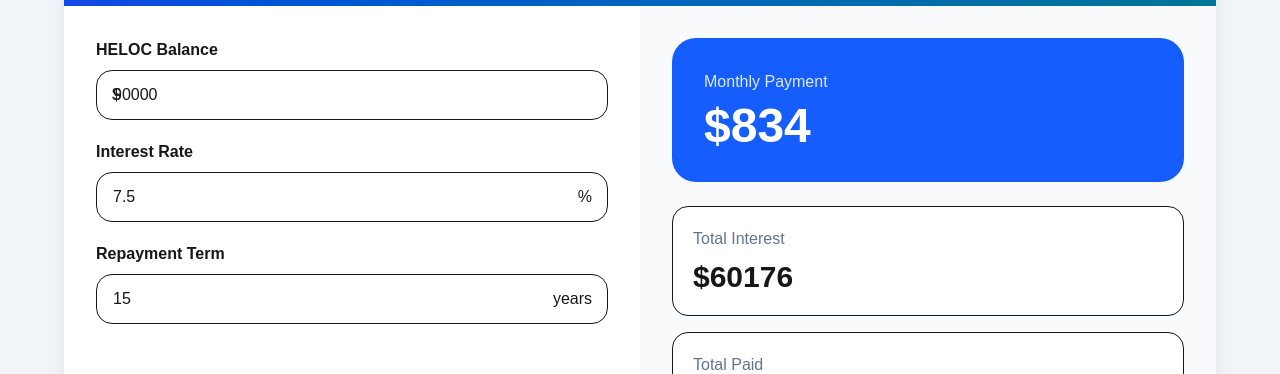
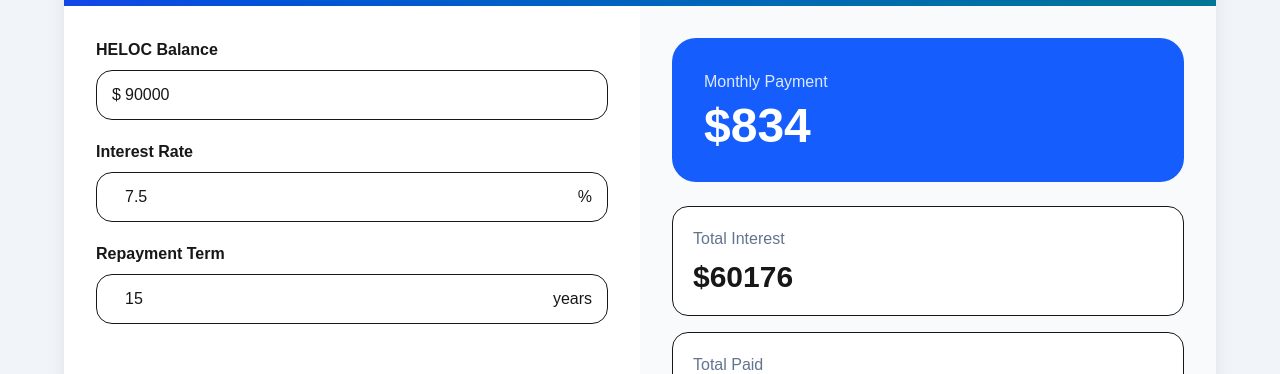
Before and after one commit to dekai-qingyang/seo-site, a Next.js app: page /heloc-calculator in a window 1280 px wide. Shown: the part 255-629 px from the top of the page. Built offline with nearby package versions, Linux system fonts and the light colour scheme.

Commit message:
update calculators

```diff
--- a/app/heloc-calculator/page.tsx
+++ b/app/heloc-calculator/page.tsx
@@ -314,7 +314,7 @@ function InputField({
           onChange={(e) =>
             setValue(Number(e.target.value))
           }
-          className="w-full border rounded-2xl py-3 px-4"
+          className="w-full border rounded-2xl py-3 px-7"
         />
 
         {suffix && (
```
